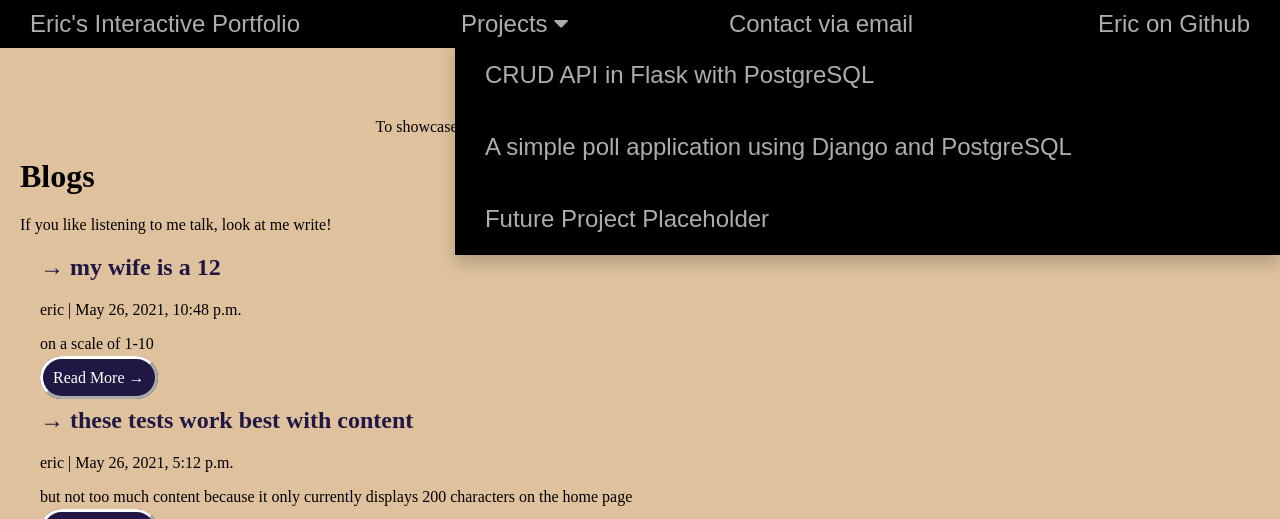
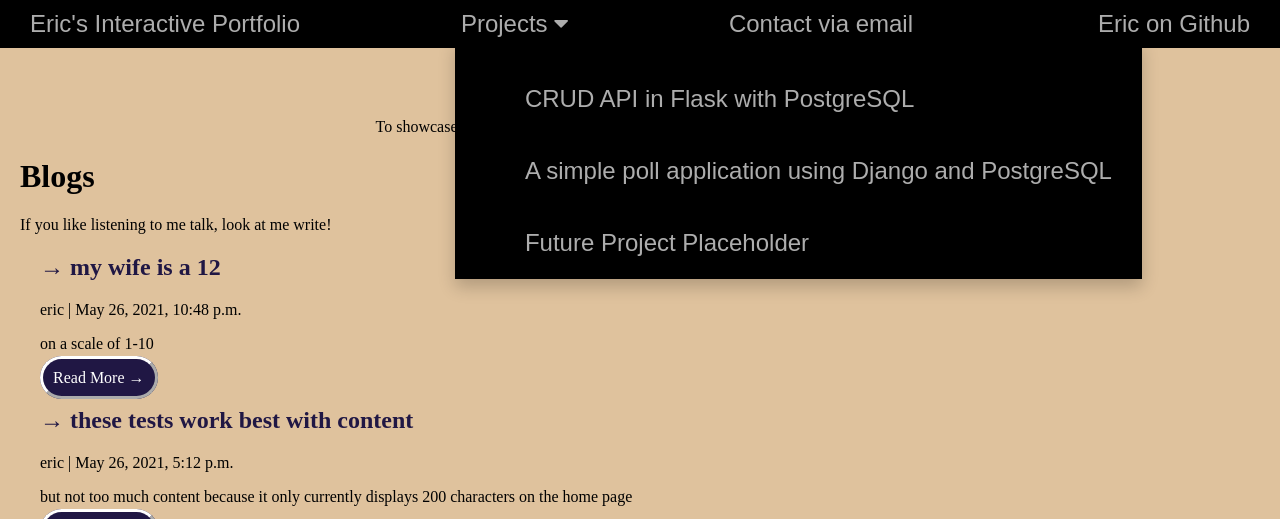
Before and after one commit to ETAnderson/mysite, a Django app: page / in a window 1280 px wide, after a click on "Projects". Shown: the top 519 px of the page. Run offline with Django 3.2, Linux system fonts and the light colour scheme; data comes from the database, SQL or seed files in the repository; some libraries are stand-ins or nearby versions.

Commit message:
fixed project dropdown styling

```diff
--- a/mysite/static/css/base.css
+++ b/mysite/static/css/base.css
@@ -105,10 +105,9 @@ button:hover {
 .dropdown_container {
     display: none;
     position: fixed;
-    vertical-align: middle;
+    text-align: center;
     color: #adadad;
     background-color: rgb(0, 0, 0);
-    min-width: 160px;
     box-shadow: 0px 8px 16px 0px rgba(0,0,0,0.2);
     z-index: 1;
 }
@@ -122,6 +121,10 @@ button:hover {
     text-align: left;
   }
 
+.dropdown_container li {
+    list-style: none;
+}
+
   .show {
     display: block;
   }
--- a/mysite/templates/base.html
+++ b/mysite/templates/base.html
@@ -18,9 +18,11 @@
             <div id='dropdown'>
                 <button class='dropbtn' onclick="projectDropDown()">Projects  <i class="fa fa-caret-down"></i></button>
                 <div class='dropdown_container' id='myDropdown'>
-                    <a href=''>CRUD API in Flask with PostgreSQL</a>
-                    <a href=''>A simple poll application using Django and PostgreSQL</a>
-                    <a href=''>Future Project Placeholder</a>
+                  <ul>
+                    <li><a href=''>CRUD API in Flask with PostgreSQL</a></li>
+                    <li><a href=''>A simple poll application using Django and PostgreSQL</a></li>
+                    <li><a href=''>Future Project Placeholder</a></li>
+                  </ul>
                 </div>
             </div>
             <a href='mailto:anderson.eric.t@gmail.com'> Contact via email</a>
```
